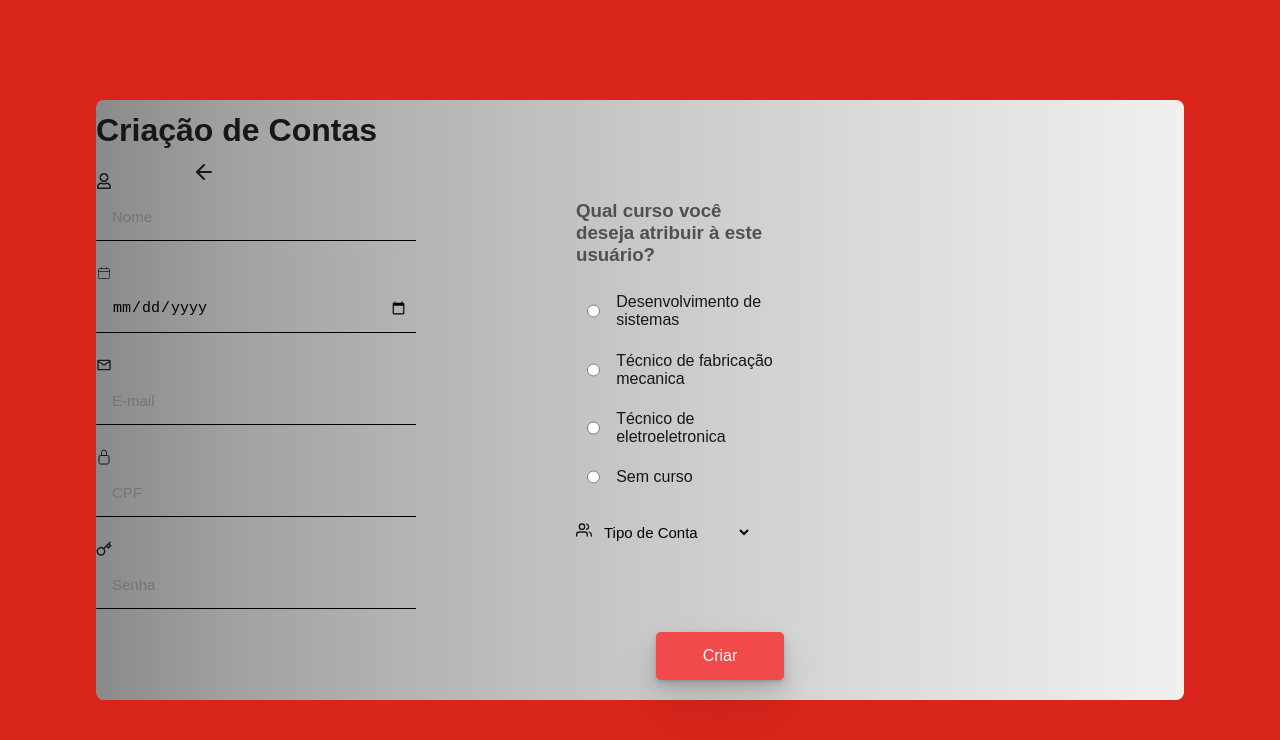
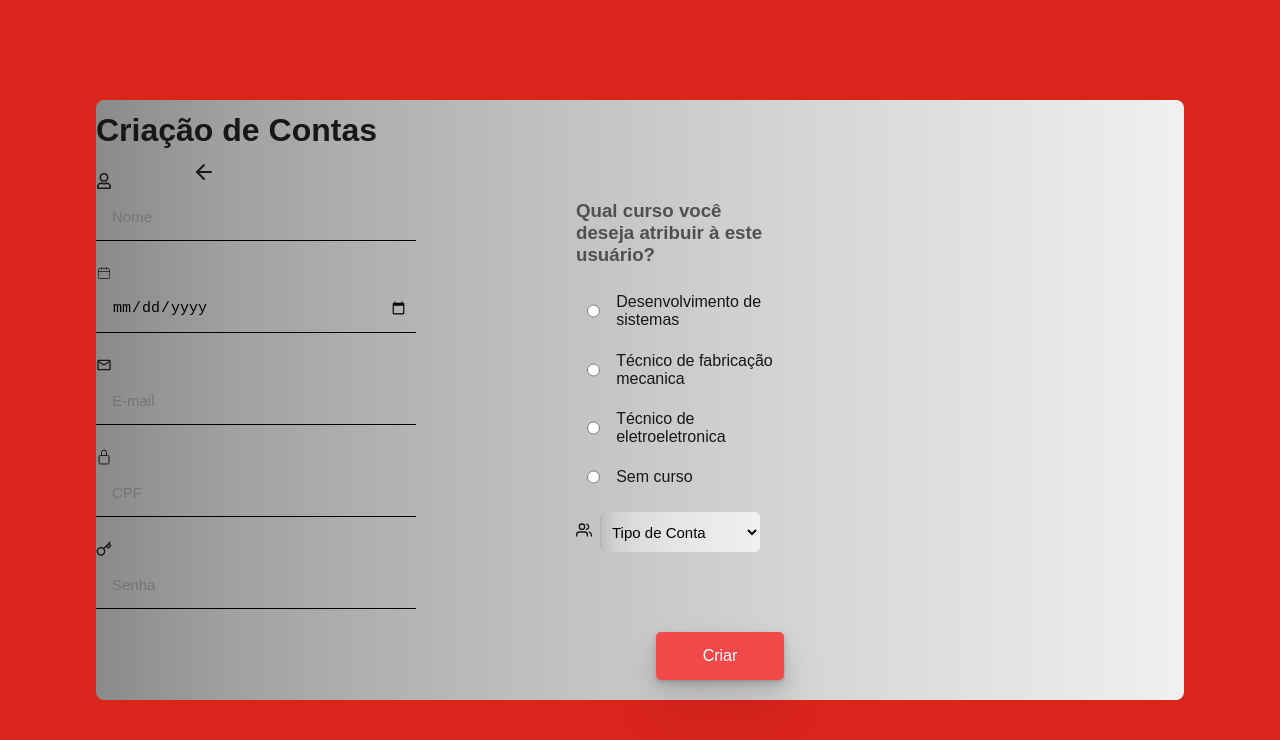
Before and after one commit to pablo-boop/CommandBlock-Front, a Next.js app: page /Conta in a window 1280 px wide. Shown: the top 740 px of the page. Built offline with nearby package versions, Linux system fonts and the light colour scheme.

Commit message:
criação de conta

```diff
--- a/app/Conta/conta.module.css
+++ b/app/Conta/conta.module.css
@@ -103,12 +103,14 @@
 }
 
 .tipo{
-    background-color: transparent;
+    background: linear-gradient(to right, #8A8A8A, 1%, #F0F0F0);
     border: none;
+    border-radius: 0.3rem;
     width: 10rem;
     height: 2.5rem;
     font-size: 15px;
     padding: 0.5rem;
+    margin-left: 0.5rem;
 }
 
 .direito {
```
